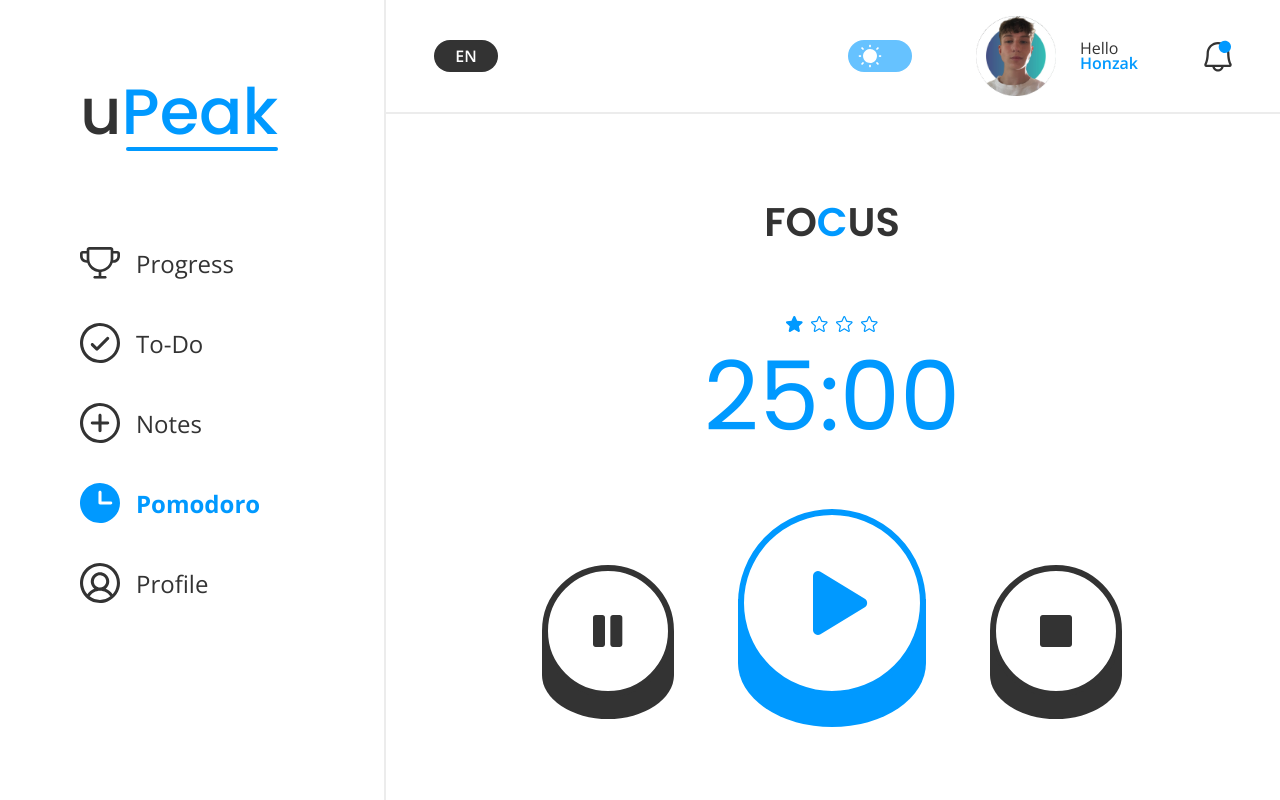
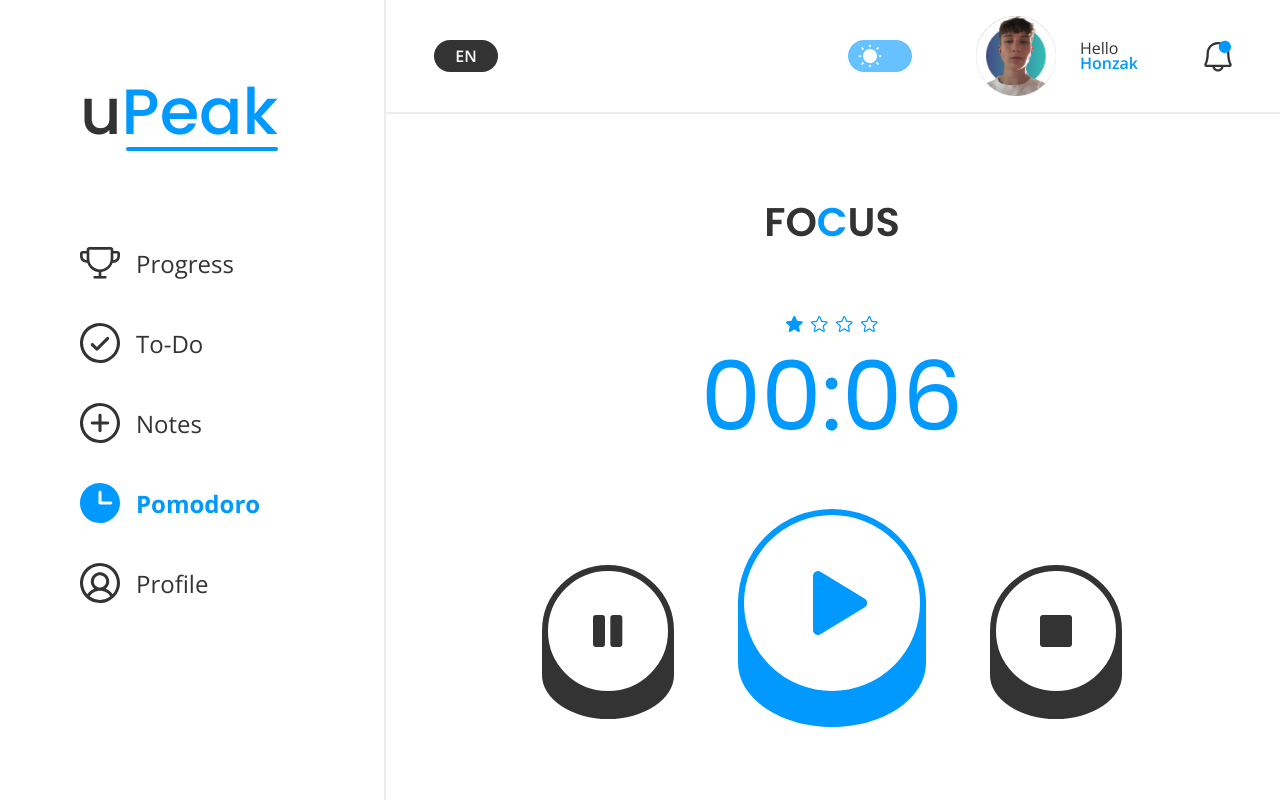
Before and after one commit to HonzaJeMocDobrej/uPeak, a React (Vite) app in the folder client/: page /pomodoro in a window 1280 px wide. Built offline with nearby package versions, Linux system fonts and the light colour scheme.

Commit message:
Pomodoro - Logic almost done, planning to add some cool sounds that will boost the UX

```diff
--- a/client/src/pages/Pomodoro.jsx
+++ b/client/src/pages/Pomodoro.jsx
@@ -23,59 +23,111 @@ function Pomodoro(props) {
     setSwitchStyle,
   } = props;
 
-  const [time, setTime] = useState(1500)
-  const [minutes, setMinutes] = useState(0)
-  const [seconds, setSeconds] = useState(0)
-  const decrement = useRef(null)
-  const [isPlayClicked, setIsPlayClicked] = useState(false)
+  const [time, setTime] = useState(6);
+  const [minutes, setMinutes] = useState(0);
+  const [seconds, setSeconds] = useState(0);
+  const decrement = useRef(null);
+  const [isPlayClicked, setIsPlayClicked] = useState(false);
+  const [isPause, setIsPause] = useState(false);
+  const [stage, setStage] = useState(1);
+  const [stars, setStars] = useState(stars_stage_one)
 
   const playBtnClick = () => {
     if (!isPlayClicked) {
       decrement.current = setInterval(() => {
-        setTime(prev => prev - 1)
-      }, 1000)
-      setIsPlayClicked(true)
-      return
+        setTime((prev) => prev - 1);
+      }, 1000);
+      setIsPlayClicked(true);
+      return;
     }
-  }
+  };
 
   const pauseBtnClick = () => {
     if (isPlayClicked) {
-      clearInterval(decrement.current)
-      setIsPlayClicked(false)
-      return
+      clearInterval(decrement.current);
+      setIsPlayClicked(false);
+      return;
     }
+  };
+
+  const stopBtnClick = () => {
+    setTime(6);
+    clearInterval(decrement.current);
+    setIsPlayClicked(false);
+    setStars(stars_stage_one)
+    setStage(1)
+  };
+
+  useEffect(() => {
+    if (time <= 0 && !isPause) {
+      setTime(3);
+      setIsPause(true);
+      return;
     }
 
-  const stopBtnClick = () => {
-    setTime(1500)
-    clearInterval(decrement.current)
-    setIsPlayClicked(false)
+    if (time <= 0 && isPause) {
+      setTime(6);
+      setIsPause(false);
+      setStage(prev => prev + 1)
+      return;
     }
 
-  useEffect(() => {
-    if (time <= 0) {
+    if (stage === 1) {
+      setStars(stars_stage_one)
+    }
+    if (stage === 2) {
+      setStars(stars_stage_two)
+    }
+    if (stage === 3) {
+      setStars(stars_stage_three)
+    }
+    if (stage === 4) {
+      setStars(stars_stage_four)
+    }
+    if (stage > 4) {
+      setStars(stars_stage_one)
+      setStage(1)
       clearInterval(decrement.current)
-      setTime(0)
-      return
+      setIsPlayClicked(false);
     }
-    formatter()
-  }, [time])
+
+    formatter();
+  }, [time, isPause, stage]);
 
   const formatter = () => {
-    const minutesRaw = time/60
-    const minutes = Math.floor(time/60)
-    let seconds
+    const minutesRaw = time / 60;
+    const minutes = Math.floor(time / 60);
+    let seconds;
     if (minutesRaw % 60 !== 0) {
-      seconds = time - (minutes * 60)
+      seconds = time - minutes * 60;
     }
     if (minutesRaw % 60 === 0) {
-      seconds = 0
+      seconds = 0;
     }
 
-    setMinutes(minutes)
-    setSeconds(seconds)
+    setMinutes(minutes);
+    setSeconds(seconds);
+  };
+
+  let headline;
+
+  if (isPause) {
+    headline = (
+      <h2>
+        R<span className="blueLetter">ES</span>T
+      </h2>
+    );
+  } else if (!isPause) {
+    headline = (
+      <h2>
+        FO<span className="blueLetter">C</span>US
+      </h2>
+    );
   }
+
+
+
+
 
   return (
     <>
@@ -96,13 +148,12 @@ function Pomodoro(props) {
         />
         <main className={`mainStuff ${isBlack ? "mainBlack" : null}`}>
           <div className="pomodoroCont">
-            <h2>
-              FO<span className="blueLetter">C</span>US
-            </h2>
+            {headline}
             <div className="timeCont">
-              <img className="stars" src={stars_stage_one} alt="" />
+              <img className="stars" src={stars} alt="" />
               <h1 className="time">
-                {minutes > 9 ? minutes : `0${minutes}`}:{seconds > 9 ? seconds : `0${seconds}`}
+                {minutes > 9 ? minutes : `0${minutes}`}:
+                {seconds > 9 ? seconds : `0${seconds}`}
               </h1>
             </div>
             <div className="bottomBtnsCont">
--- a/client/src/styles/_pomodoro.scss
+++ b/client/src/styles/_pomodoro.scss
@@ -4,7 +4,7 @@
     height: $height;
     position: absolute;
     top: $top;
-    z-index: -1;
+    z-index: 0;
     border-radius: 0 0 50% 50%;
     transition: 200ms cubic-bezier(0, 0, 1, 1);
 }
@@ -74,6 +74,8 @@
             border: 6px solid #333;
             border-radius: 50%;
             background-color: white;
+            z-index: 2;
+            position: relative;
 
         }
 
@@ -88,6 +90,8 @@
                 border-radius: 50%;
                 background-color: white;
                 transition: 200ms cubic-bezier(0, 0, 1, 1);
+                z-index: 2;
+                position: relative;
 
                 &:hover + .border {
                     transform: translateY(.5rem);
--- a/client/src/styles/styles.css
+++ b/client/src/styles/styles.css
@@ -2010,6 +2010,8 @@ main .todoConts .dropdownPlaceholder {
   border: 6px solid #333;
   border-radius: 50%;
   background-color: white;
+  z-index: 2;
+  position: relative;
 }
 .pomodoroCont .bottomBtnsCont .playBtnCont {
   position: relative;
@@ -2021,6 +2023,8 @@ main .todoConts .dropdownPlaceholder {
   border-radius: 50%;
   background-color: white;
   transition: 200ms cubic-bezier(0, 0, 1, 1);
+  z-index: 2;
+  position: relative;
 }
 .pomodoroCont .bottomBtnsCont .playBtnCont .playBtn:hover + .border {
   transform: translateY(0.5rem);
@@ -2044,7 +2048,7 @@ main .todoConts .dropdownPlaceholder {
   height: 8rem;
   position: absolute;
   top: 5.6rem;
-  z-index: -1;
+  z-index: 0;
   border-radius: 0 0 50% 50%;
   transition: 200ms cubic-bezier(0, 0, 1, 1);
 }
@@ -2079,7 +2083,7 @@ main .todoConts .dropdownPlaceholder {
   height: 5.5rem;
   position: absolute;
   top: 4.1rem;
-  z-index: -1;
+  z-index: 0;
   border-radius: 0 0 50% 50%;
   transition: 200ms cubic-bezier(0, 0, 1, 1);
 }
@@ -2108,7 +2112,7 @@ main .todoConts .dropdownPlaceholder {
   height: 5.5rem;
   position: absolute;
   top: 4.1rem;
-  z-index: -1;
+  z-index: 0;
   border-radius: 0 0 50% 50%;
   transition: 200ms cubic-bezier(0, 0, 1, 1);
 }
```
Also changed, not shown: 1 other file (tests, documents, lock files or other folders). Lines whose indentation alone changed are shown as unchanged.
